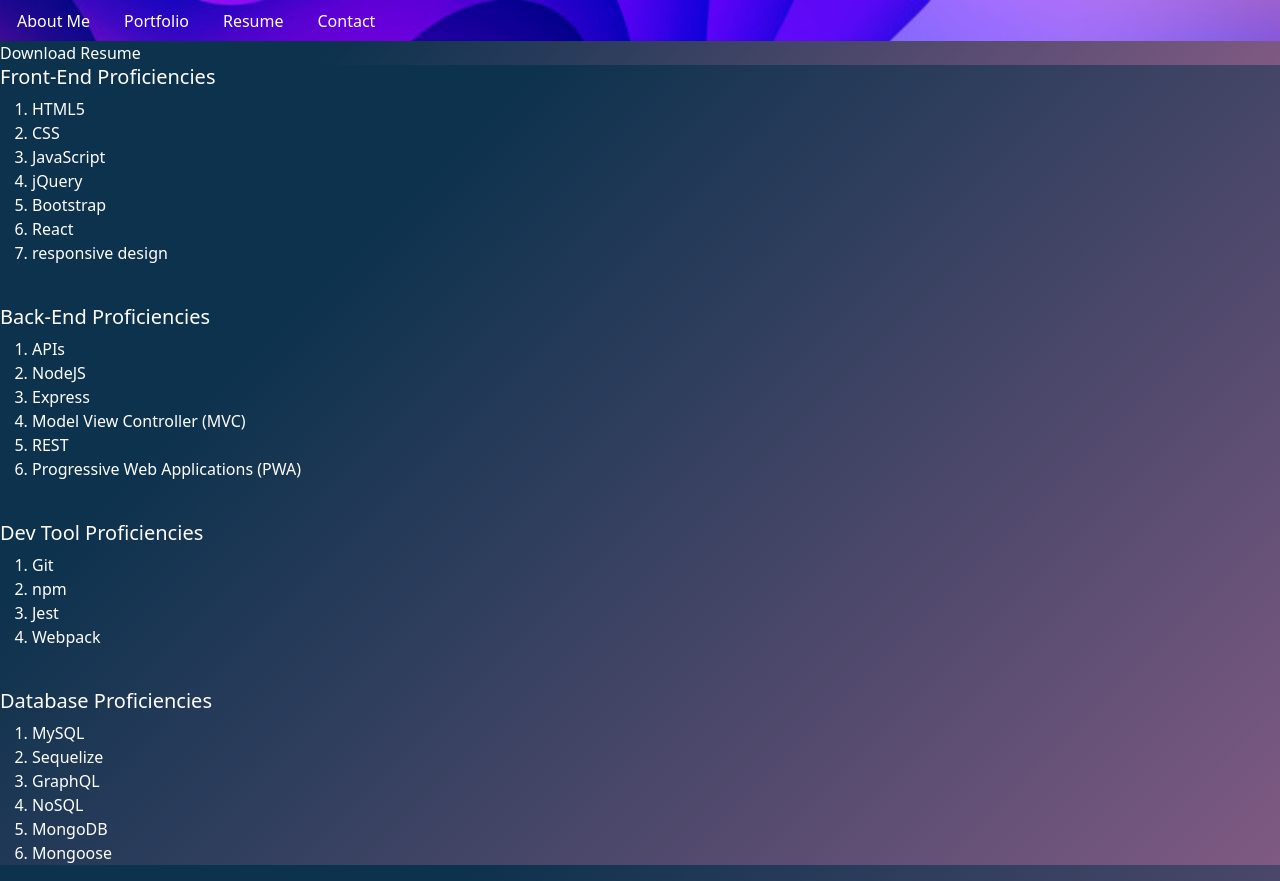
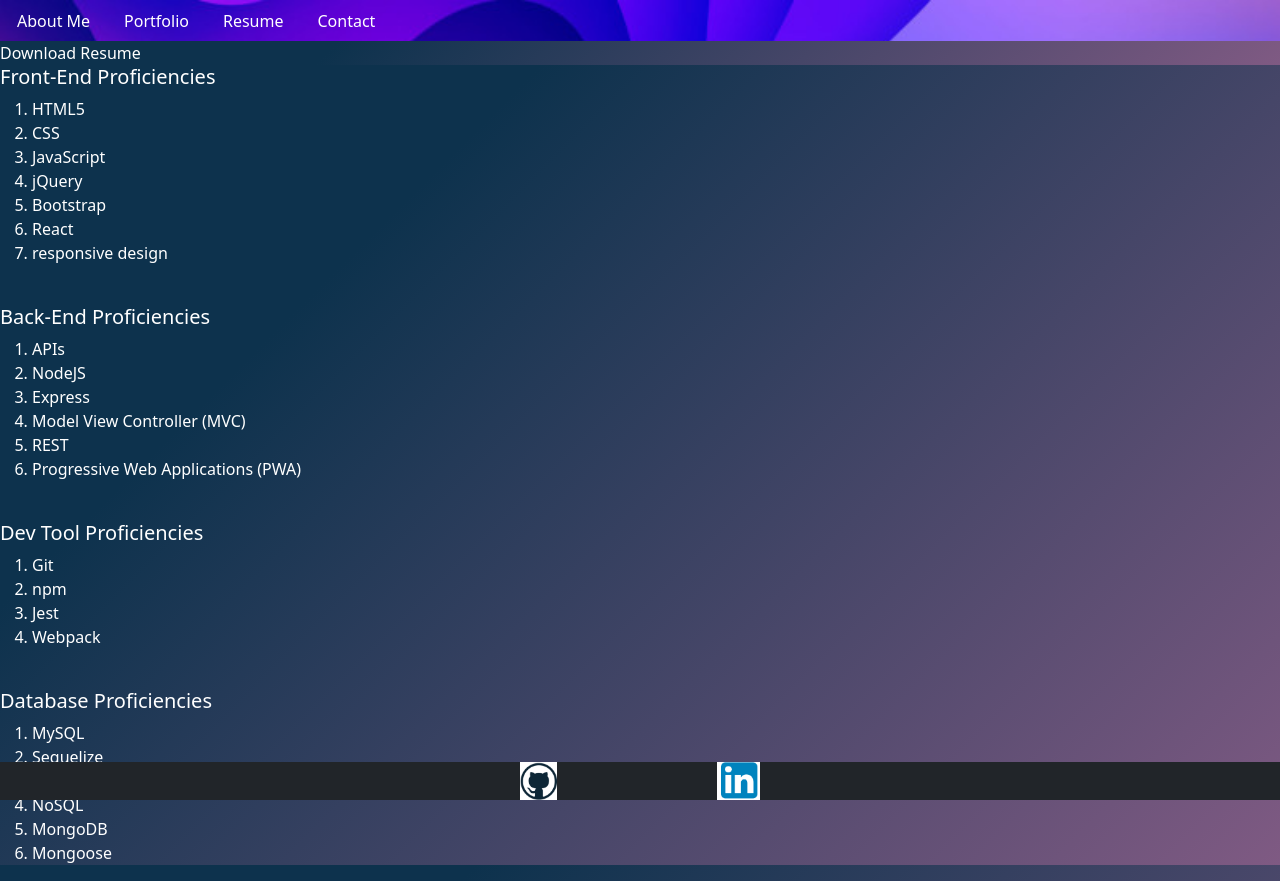
Before and after one commit to Chris-McLeod2/react-portfolio, a React (Create React App) app: page /resume in a window 1280 px wide. Built offline with nearby package versions, Linux system fonts and the light colour scheme.

Commit message:
added footer

```diff
--- a/src/App.js
+++ b/src/App.js
@@ -4,6 +4,7 @@
 import Portfolio from './components/pages/Portfolio';
 import Contact from './components/pages/Contact';
 import Resume from './components/pages/Resume';
+import Footer from './components/pages/Footer';
 import { BrowserRouter as Router, Route, Routes } from 'react-router-dom'
 // import PortfolioContainer from "./components/PortfolioContainer";
 
@@ -19,7 +20,7 @@
         <Route path="/contact" element={<Contact/>}/>
         <Route path="/resume" element={<Resume/>}/>
       </Routes>
-
+    <Footer />
   </Router>
   )
 }
--- /dev/null
+++ b/src/components/pages/Footer.js
@@ -0,0 +1,13 @@
+import React from 'react';
+
+
+function Footer() {
+    return (
+    <footer className="footer bg-dark fixed-bottom">
+        <a href="https://github.com/Chris-McLeod2"><img src={require("../../assets/images/Github.png")} alt="Github" className="footerimg"/></a>
+        <a href="https://www.linkedin.com/in/chris-mcleod-a23ba2101/"><img src={require('../../assets/images/LinkedIn.png')} alt="LinkedIn" className="footerimg"/>  </a>
+    </footer>
+    )
+}
+
+export default Footer;
--- a/src/styles.css
+++ b/src/styles.css
@@ -94,3 +94,14 @@
 	text-decoration: none;
 
 }
+
+.footer {
+	display: flex;
+	align-items: center;
+	justify-content: center;
+  }
+.footerimg {
+	height: 3vw;
+	margin: 0 5em 0 5em;
+	text-align: center;
+}
```
Also changed, not shown: src/assets/images/Github.png (added), src/assets/images/LinkedIn.png (added).
